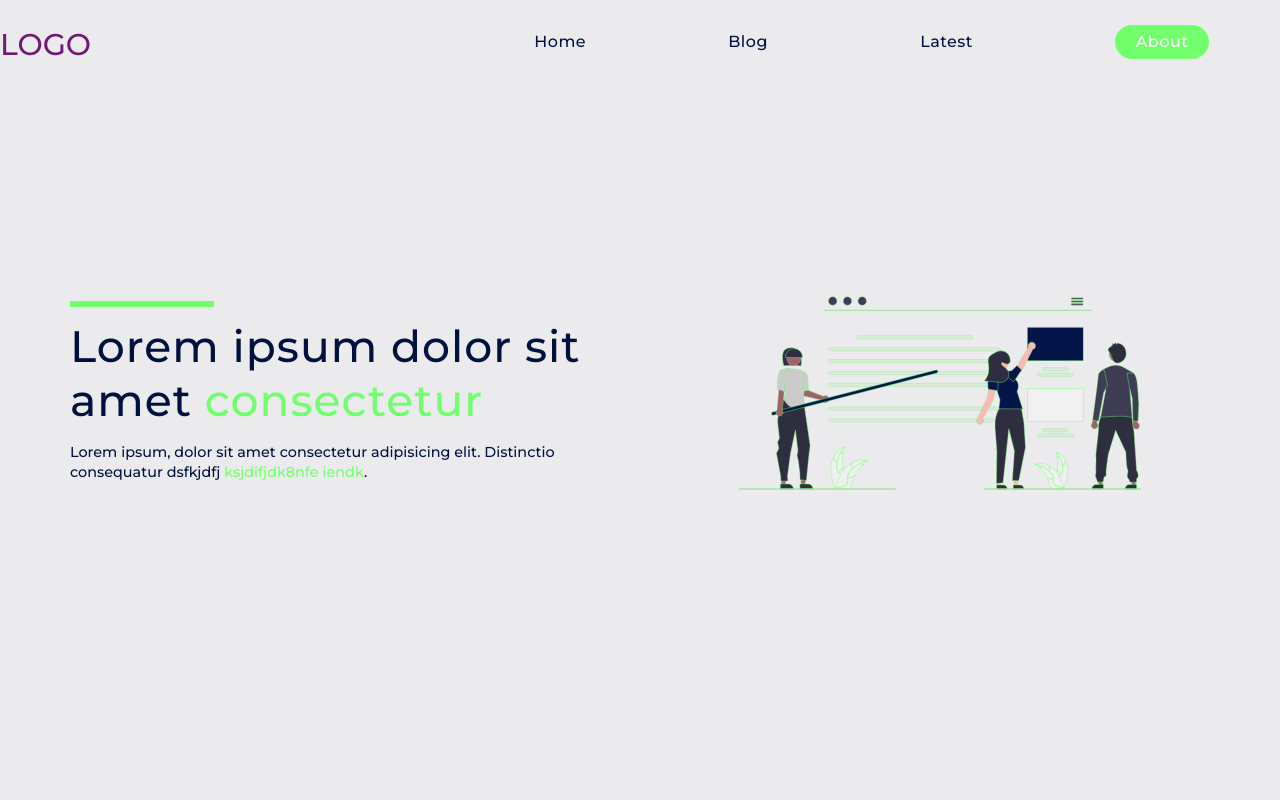
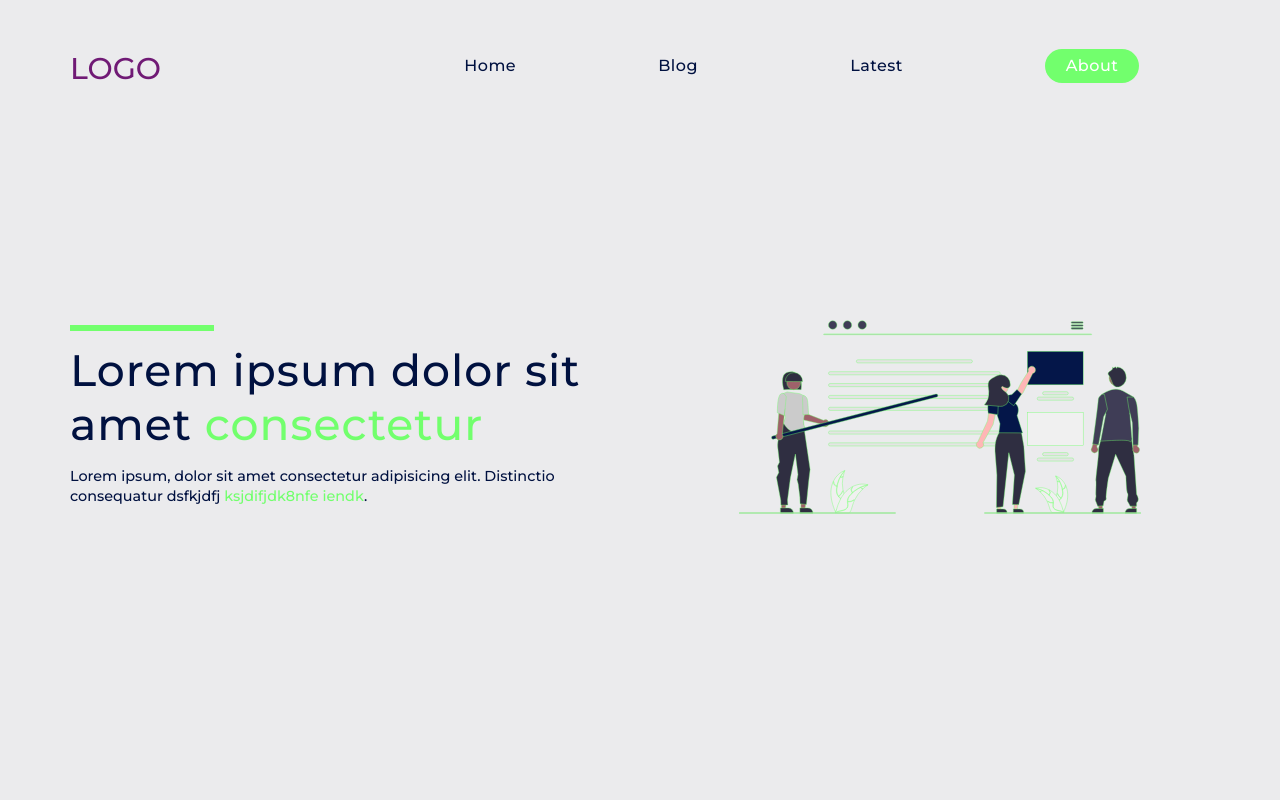
Before and after one commit to hyperingenious/Blog-website, a website built with Vite: page index.html in a window 1280 px wide. Shown: the top 800 px of the page. Built offline with nearby package versions, Linux system fonts and the light colour scheme; a web font is replaced by a local one.

```diff
--- a/scss/_header.scss
+++ b/scss/_header.scss
@@ -0,0 +1,6 @@
+header {
+    @include outerPadding;
+    display: flex;
+    margin-top: 1.5rem;
+    justify-content: center;
+  }
--- a/scss/style.scss
+++ b/scss/style.scss
@@ -1,4 +1,4 @@
-@import "mixins", "fonts", "variables", 'swiper', "nav","header","firstPageSection","testimonial","blogSection";
+@import "mixins", "fonts", "variables", 'swiper',"header","nav","testimonial","blogSection","firstPageSection";
 *,
 *::before,
 *::after {
```
Also changed, not shown: scss/style.css, 1 other file.
